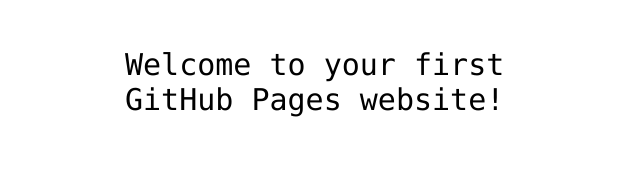
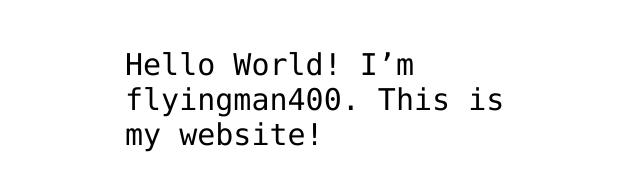
Before and after one commit to flyingman400/flyingman400.github.io, a plain HTML site: page index.html in a window 1280 px wide. Shown: the part 341-532 px from the top of the page, without its empty margins (315-955 px from the left). Drawn offline with Linux system fonts and the light colour scheme.

Commit message:
add my username

```diff
--- a/index.html
+++ b/index.html
@@ -12,7 +12,7 @@
 <img src="https://octodex.github.com/images/daftpunktocat-thomas.gif" id="octocat" alt="octocat-gif" />
 
 <!-- Change this code here by copy and pasting your template on line 15 -->
-<p>Welcome to your first GitHub Pages website!</p>
+<p>Hello World! I’m flyingman400. This is my website!</p>
 
 </body>
 </html>
```
